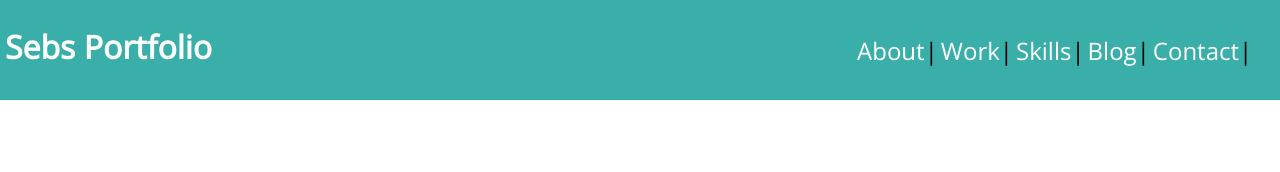
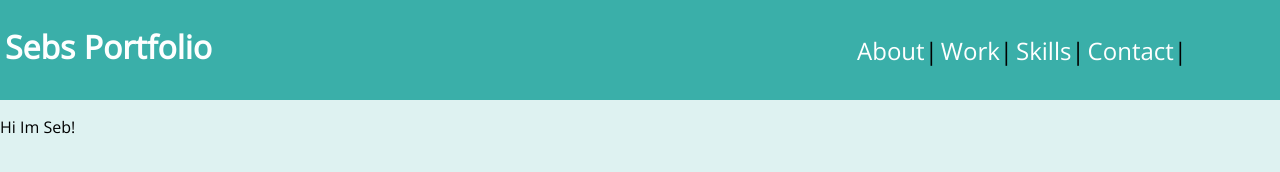
Before and after one commit to Sewb21/sebs-portfolio, a Gatsby site: page / in a window 1280 px wide. Built offline with nearby package versions, Linux system fonts and the light colour scheme; Gatsby itself is replaced by a stand-in of ours.

Commit message:
Adds styling to header

```diff
--- a/package.json
+++ b/package.json
@@ -11,10 +11,12 @@
     "start": "npm run develop",
     "serve": "gatsby serve",
     "clean": "gatsby clean",
-    "test": "echo \"Write tests! -> https://gatsby.dev/unit-testing\" && exit 1"
+    "test": "jest --watch"
   },
   "dependencies": {
     "babel-plugin-styled-components": "^1.10.7",
+    "babel-preset-gatsby": "^0.5.0",
+    "dayjs": "^1.8.28",
     "gatsby": "^2.23.12",
     "gatsby-plugin-anchor-links": "^1.1.1",
     "gatsby-plugin-google-fonts": "^1.0.1",
@@ -26,6 +28,7 @@
     "styled-components": "^5.1.1"
   },
   "devDependencies": {
+    "jest": "^26.1.0",
     "prettier": "2.0.5"
   },
   "repository": {
--- /dev/null
+++ b/src/StyledComponents/AboutMeBox.js
@@ -0,0 +1,16 @@
+import React from 'react';
+import styled from 'styled-components';
+
+const Root = styled.p`
+
+`;
+
+const AboutMeBox = ({children}) => {
+  return (
+    <Root>
+      {children}
+    </Root>
+  )
+}
+
+export default AboutMeBox
--- a/src/components/AnchorLink.js
+++ b/src/StyledComponents/AnchorLink.js
@@ -47,5 +47,3 @@ export const StyledAnchor2 = styled(AnchorLink)`
 export const StyledAnchor3 = StyledAnchor2
 
 export const StyledAnchor4 = StyledAnchor2;
-
-export const StyledAnchor5 = StyledAnchor2;
--- /dev/null
+++ b/src/components/AboutMe.js
@@ -0,0 +1,10 @@
+import React from 'react'
+import AboutMeBox from '../StyledComponents/AboutMeBox';
+
+export default function AboutMe() {
+  return (
+    <AboutMeBox>
+      Hi Im Seb!
+    </AboutMeBox>
+  )
+}
--- a/src/components/Header.js
+++ b/src/components/Header.js
@@ -1,7 +1,7 @@
 import React from "react"
-//components
-import { StyledAnchor1, StyledAnchor2, StyledAnchor3, StyledAnchor4, StyledAnchor5 } from 'components/AnchorLink'
-//styles
+
+import { StyledAnchor1, StyledAnchor2, StyledAnchor3, StyledAnchor4 } from '../StyledComponents/AnchorLink'
+
 import { NewHeader, HeaderH1 } from "styles/HeaderStyles"
 
 export default function Header() {
@@ -11,8 +11,7 @@ export default function Header() {
         <StyledAnchor1 label='About'/>
         <StyledAnchor2 label='Work'/>
         <StyledAnchor3 label='Skills'/>
-        <StyledAnchor4 label='Blog'/>
-        <StyledAnchor5 label='Contact'/>
+        <StyledAnchor4 label='Contact'/>
     </NewHeader>
   )
 }
--- a/src/pages/index.js
+++ b/src/pages/index.js
@@ -1,6 +1,12 @@
 import React from "react"
 import Header from "components/Header"
+import AboutMe from 'components/AboutMe'
 
 export default function Home() {
-  return <Header />
+  return (
+    <>
+      <Header />
+      <AboutMe />
+    </>
+  )
 }
--- a/src/styles/global.js
+++ b/src/styles/global.js
@@ -15,5 +15,6 @@ export default createGlobalStyle`
 
     body {
         margin: 0;
+        background-color: #DEF2F1;
     }
 `
```
Also changed, not shown: utils/utils.js (added, +11 -0 lines), utils/utils.test.js (added, +16 -0 lines), 1 other file.
